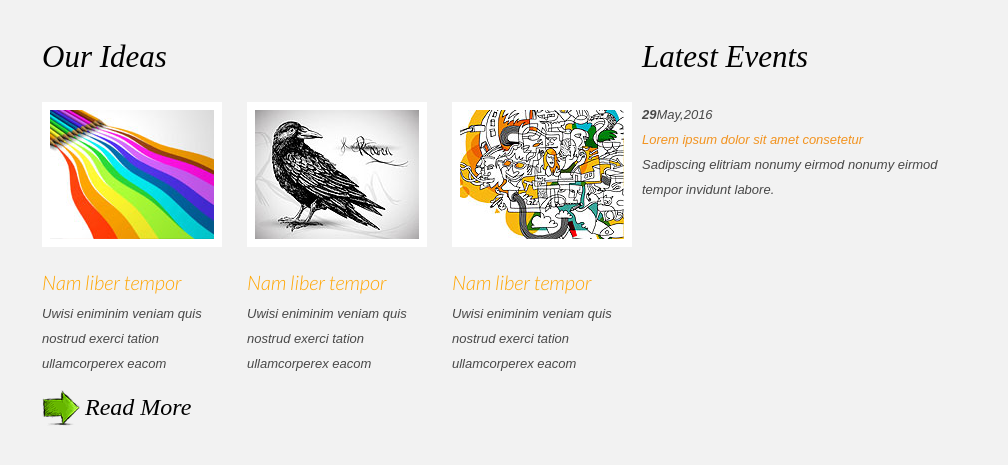
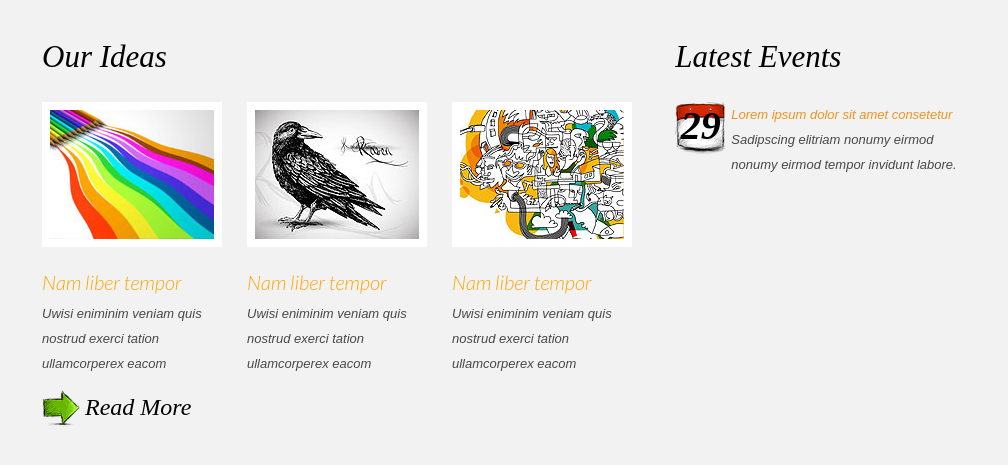
Before and after one commit to DouliDev/Start-up, a plain HTML site: page index.html in a window 1280 px wide. Shown: the part 1101-1566 px from the top of the page, without its empty margins (133-1141 px from the left). Drawn offline with Linux system fonts and the light colour scheme; a web font is replaced by a local one.

Commit message:
style the latest event section

```diff
--- a/css/app.css
+++ b/css/app.css
@@ -141,6 +141,35 @@ ul.menu li a:hover, ul.menu li.current a{
 	padding-right: 0px !important;
 
 }
+.date{
+	overflow: hidden;
+
+}
+.date{
+	display: inline-block;
+	background: url('../images/date.png') 0 0 no-repeat;
+	width: 51px;
+	height: 53px;
+	float: left;
+	margin-right: 5px;
+	font-weight: normal;
+	color: black;
+	font-size: 40px;
+	line-height: 48px;
+	text-align: center;
+	font-family: 'bilbo';
+
+}
+.date span{
+	font-family: "lato";
+	font-weight: 300px;
+	font-style: italic;
+	font-size: 20px;
+	line-height: 24px;
+	display: inline-block;
+	overflow: hidden;
+	margin-top: 21px;
+}
 .clear{
 	clear: both;
 	width: 100%;
@@ -250,6 +279,10 @@ h2{
 	margin-top: 30px;
 
 }
+.top-2{
+	margin-top: 10px;
+
+}
 
 .top-4{
 	margin-top: 14px;
--- a/css/grid.css
+++ b/css/grid.css
@@ -18,7 +18,7 @@
 .container .wrap-col{
 	margin: 10px;
 }
-.container .adjust-0,.container .adjust-1,.container .adjust-2{
+.container .adjust-0,.container .adjust-1,.container .adjust-2,.container .adjust-3{
 	float: left;
 	display: inline-block;
 }
@@ -30,8 +30,12 @@
 	width: 50%;
 
 }
-}
+
 .container .adjust-2{
 	width: 66.66%;
 
 }
+.container .adjust-3{
+	width: 33.33%;
+
+}
```
